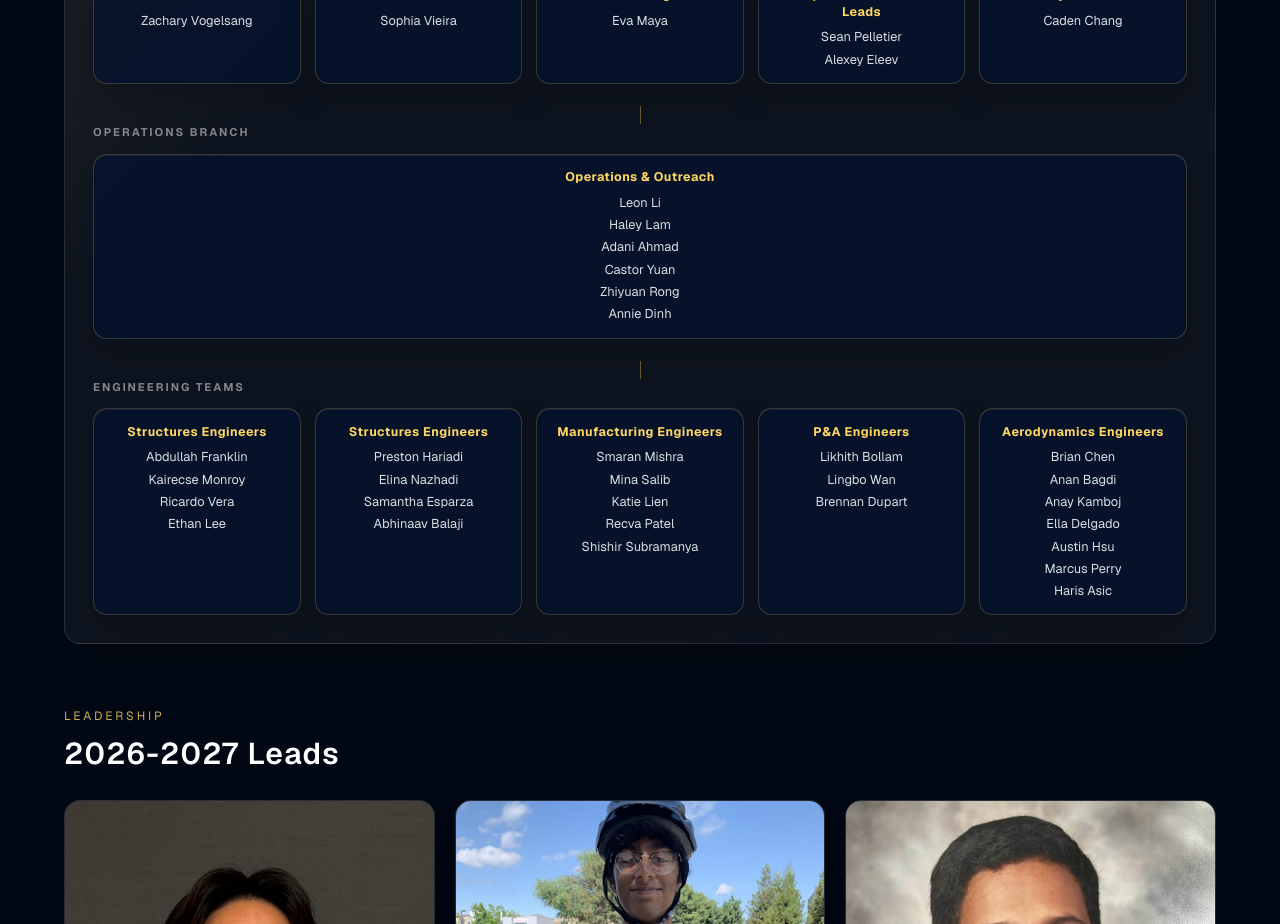
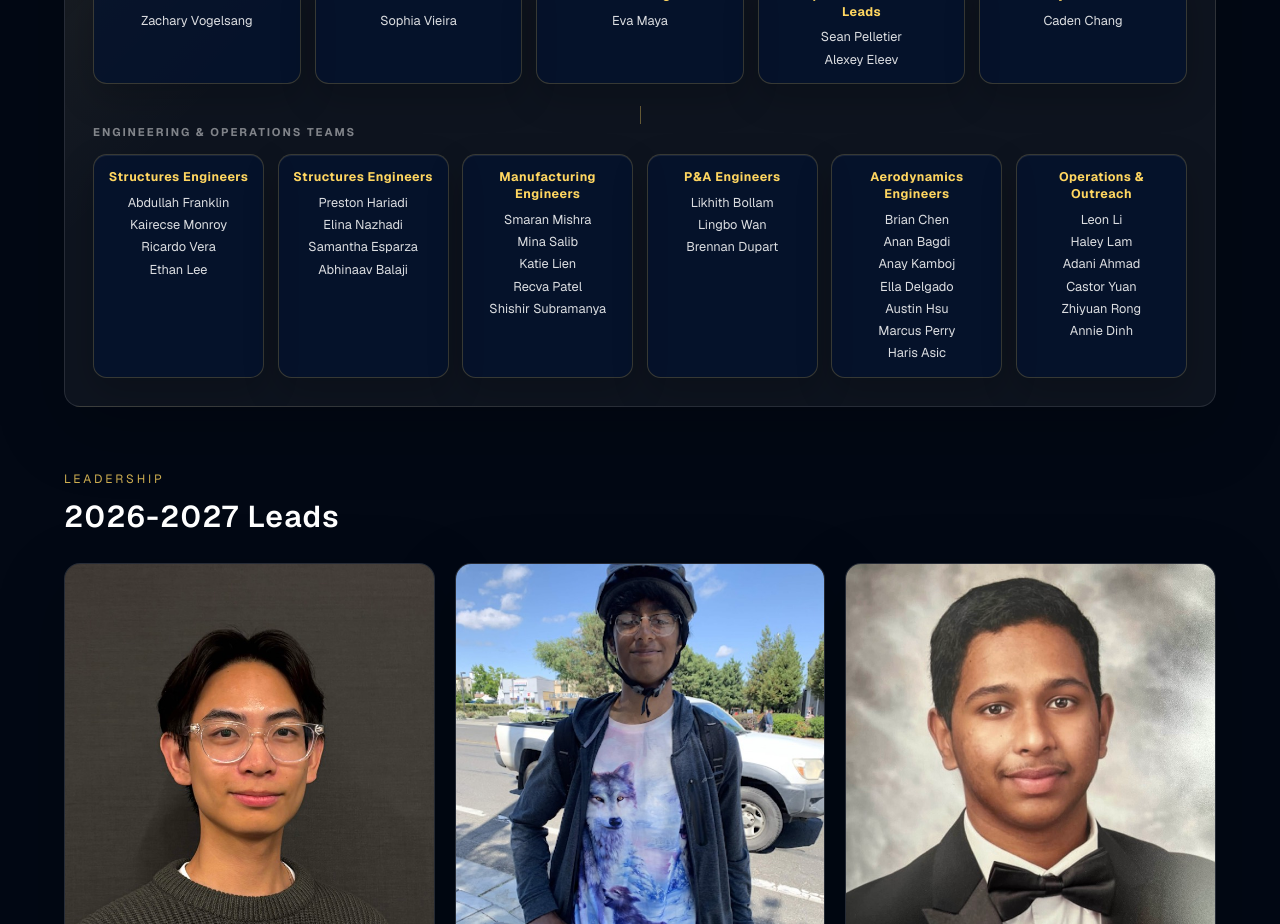
Before and after one commit to uciaerodesign/Aero-Design-Website, a Next.js app in the folder areofrontend/: page / in a window 1280 px wide. Shown: the part 2460-3384 px from the top of the page. Built offline with nearby package versions, Linux system fonts and the light colour scheme.

Commit message:
Align org chart operations branch

```diff
--- a/areofrontend/src/app/page.js
+++ b/areofrontend/src/app/page.js
@@ -121,23 +121,7 @@ export default function Home() {
       ],
     },
     {
-      level: "Operations Branch",
-      groups: [
-        {
-          title: "Operations & Outreach",
-          names: [
-            "Leon Li",
-            "Haley Lam",
-            "Adani Ahmad",
-            "Castor Yuan",
-            "Zhiyuan Rong",
-            "Annie Dinh",
-          ],
-        },
-      ],
-    },
-    {
-      level: "Engineering Teams",
+      level: "Engineering & Operations Teams",
       groups: [
         {
           title: "Structures Engineers",
@@ -165,6 +149,17 @@ export default function Home() {
             "Austin Hsu",
             "Marcus Perry",
             "Haris Asic",
+          ],
+        },
+        {
+          title: "Operations & Outreach",
+          names: [
+            "Leon Li",
+            "Haley Lam",
+            "Adani Ahmad",
+            "Castor Yuan",
+            "Zhiyuan Rong",
+            "Annie Dinh",
           ],
         },
       ],
```
